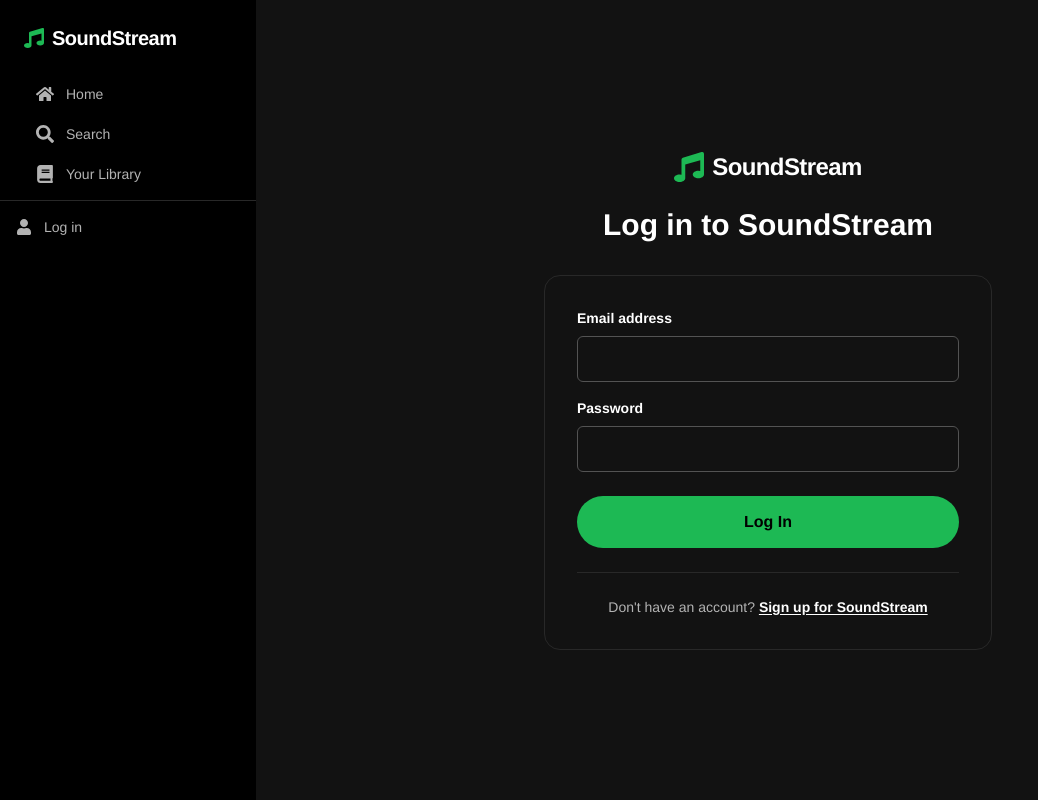
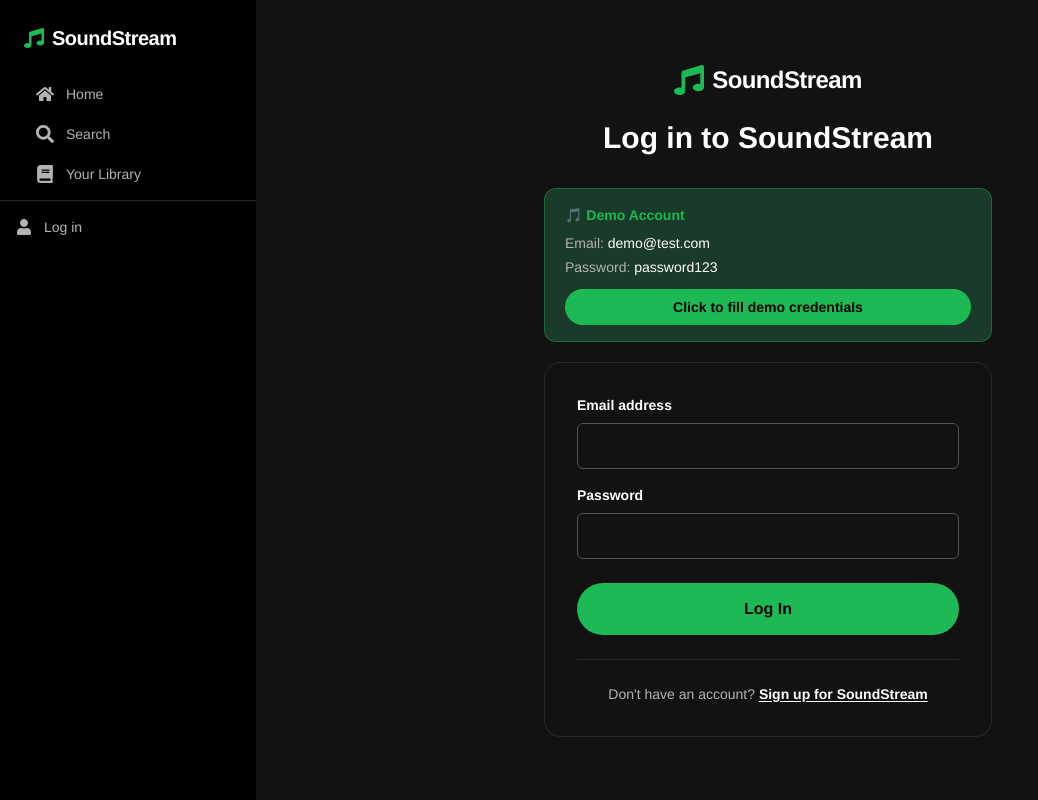
Before and after one commit to prak1812/Music_App, a React (Vite) app in the folder client/: page /login in a window 1280 px wide. Shown: the whole page, without its empty margins (0-1038 px from the left). Built offline with nearby package versions, Linux system fonts and the light colour scheme.

Commit message:
fixed empty states

```diff
--- a/client/src/pages/Home.jsx
+++ b/client/src/pages/Home.jsx
@@ -5,6 +5,7 @@ import { setCurrentSong } from '../redux/slices/playerSlice';
 import TrackCard from '../components/music/TrackCard';
 import LoadingSpinner from '../components/common/LoadingSpinner';
 import { GENRES } from '../utils/helpers';
+import { FaMusic } from 'react-icons/fa';
 
 export default function Home() {
   const dispatch = useDispatch();
@@ -19,7 +20,6 @@ export default function Home() {
     setLoading(true);
     getSongs({ genre: genre || undefined, page: 1, limit: 20 })
       .then((res) => {
-        // Guard against unexpected API response shapes
         const fetchedSongs = Array.isArray(res.data?.songs) ? res.data.songs
                            : Array.isArray(res.data)        ? res.data
                            : [];
@@ -84,7 +84,15 @@ export default function Home() {
         <LoadingSpinner />
       ) : songs.length === 0 ? (
         <div className="text-center py-20">
-          <p className="text-[#b3b3b3] text-lg">No songs found.</p>
+          <FaMusic size={56} className="text-[#535353] mx-auto mb-4" />
+          <p className="text-white text-xl font-bold mb-2">
+            {genre ? `No ${genre} songs yet` : 'No songs available yet'}
+          </p>
+          <p className="text-[#b3b3b3] text-sm">
+            {genre
+              ? 'Try a different genre or check back later.'
+              : 'Be the first to upload a song using the Upload Song button in the sidebar.'}
+          </p>
         </div>
       ) : (
         <>
--- a/client/src/pages/Login.jsx
+++ b/client/src/pages/Login.jsx
@@ -21,6 +21,10 @@ export default function Login() {
     if (!res.error) navigate('/');
   };
 
+  const fillDemo = () => {
+    setForm({ email: 'demo@test.com', password: 'password123' });
+  };
+
   const set = (field) => (e) => setForm({ ...form, [field]: e.target.value });
 
   return (
@@ -33,6 +37,22 @@ export default function Login() {
           </div>
           <h1 className="text-3xl font-black text-white">Log in to SoundStream</h1>
         </div>
+
+        {/* Demo Credentials Box */}
+        <div className="bg-[#1a3a2a] border border-[#1DB954]/40 rounded-xl px-5 py-4 mb-5">
+          <p className="text-[#1DB954] text-sm font-bold mb-2">🎵 Demo Account</p>
+          <div className="text-sm text-[#b3b3b3] space-y-1 mb-3">
+            <p>Email: <span className="text-white font-medium">demo@test.com</span></p>
+            <p>Password: <span className="text-white font-medium">password123</span></p>
+          </div>
+          <button
+            onClick={fillDemo}
+            className="w-full bg-[#1DB954] text-black py-2 rounded-full text-sm font-bold hover:bg-[#1ed760] transition-colors"
+          >
+            Click to fill demo credentials
+          </button>
+        </div>
+
         <div className="rounded-2xl p-8 border border-[#282828]">
           {error && (
             <div className="bg-red-500/10 border border-red-500/30 text-red-400 px-4 py-3 rounded-lg text-sm mb-4">
--- a/client/src/pages/Search.jsx
+++ b/client/src/pages/Search.jsx
@@ -1,6 +1,6 @@
 import { useState, useRef } from 'react';
 import { useDispatch, useSelector } from 'react-redux';
-import { FaSearch } from 'react-icons/fa';
+import { FaSearch, FaMusic } from 'react-icons/fa';
 import { searchSongs } from '../services/api';
 import { setCurrentSong } from '../redux/slices/playerSlice';
 import TrackCard from '../components/music/TrackCard';
@@ -26,8 +26,12 @@ export default function Search() {
     timer.current = setTimeout(async () => {
       setLoading(true);
       setSearched(true);
+      try {
         const res = await searchSongs(q);
-      setResults(res.data);
+        setResults(Array.isArray(res.data) ? res.data : []);
+      } catch {
+        setResults([]);
+      }
       setLoading(false);
     }, 400);
   };
@@ -77,8 +81,9 @@ export default function Search() {
 
       {!loading && searched && (
         <>
-          <p className="text-[#b3b3b3] text-sm mb-4">{results.length} results for "{query}"</p>
           {results.length > 0 ? (
+            <>
+              <p className="text-[#b3b3b3] text-sm mb-4">{results.length} result{results.length !== 1 ? 's' : ''} for "{query}"</p>
               <div className="grid grid-cols-2 sm:grid-cols-3 md:grid-cols-4 lg:grid-cols-5 xl:grid-cols-6 gap-4">
                 {results.map((song, i) => (
                   <TrackCard
@@ -89,10 +94,12 @@ export default function Search() {
                   />
                 ))}
               </div>
+            </>
           ) : (
             <div className="text-center py-20">
-              <p className="text-white text-xl font-bold mb-2">No results found</p>
-              <p className="text-[#b3b3b3]">Try different keywords.</p>
+              <FaMusic size={56} className="text-[#535353] mx-auto mb-4" />
+              <p className="text-white text-xl font-bold mb-2">No results found for "{query}"</p>
+              <p className="text-[#b3b3b3] text-sm">Try searching for a different song, artist, or album.</p>
             </div>
           )}
         </>
```
Also changed, not shown: 1 other file (tests, documents, lock files or other folders). Lines whose indentation alone changed are shown as unchanged.
